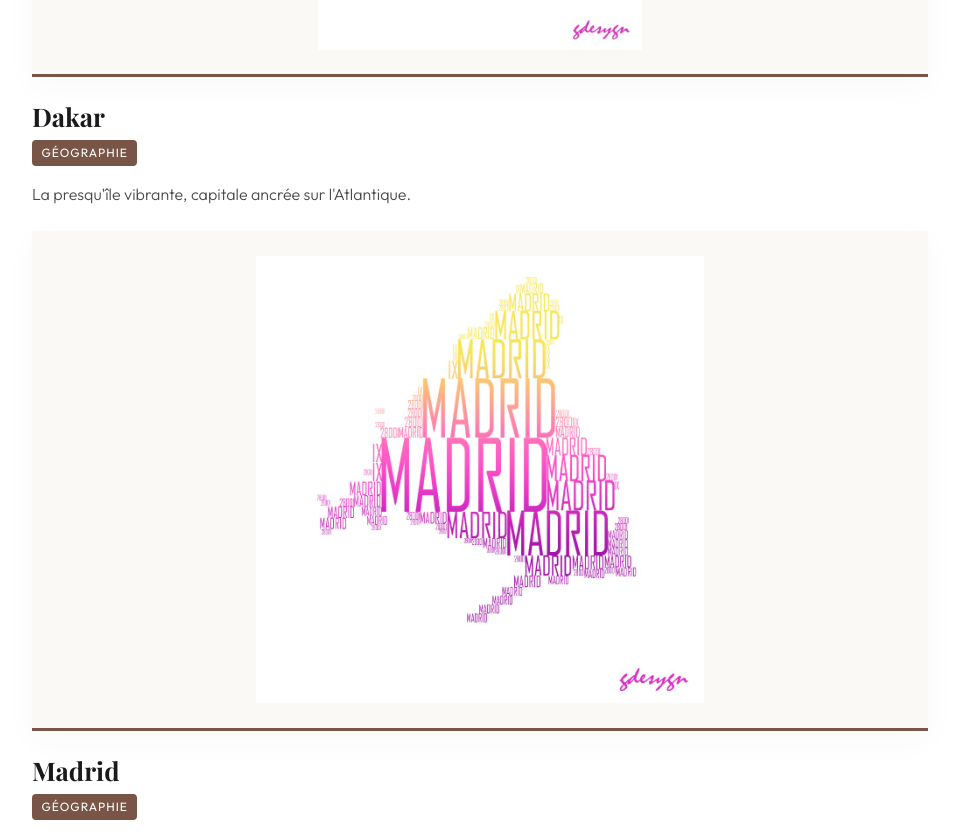
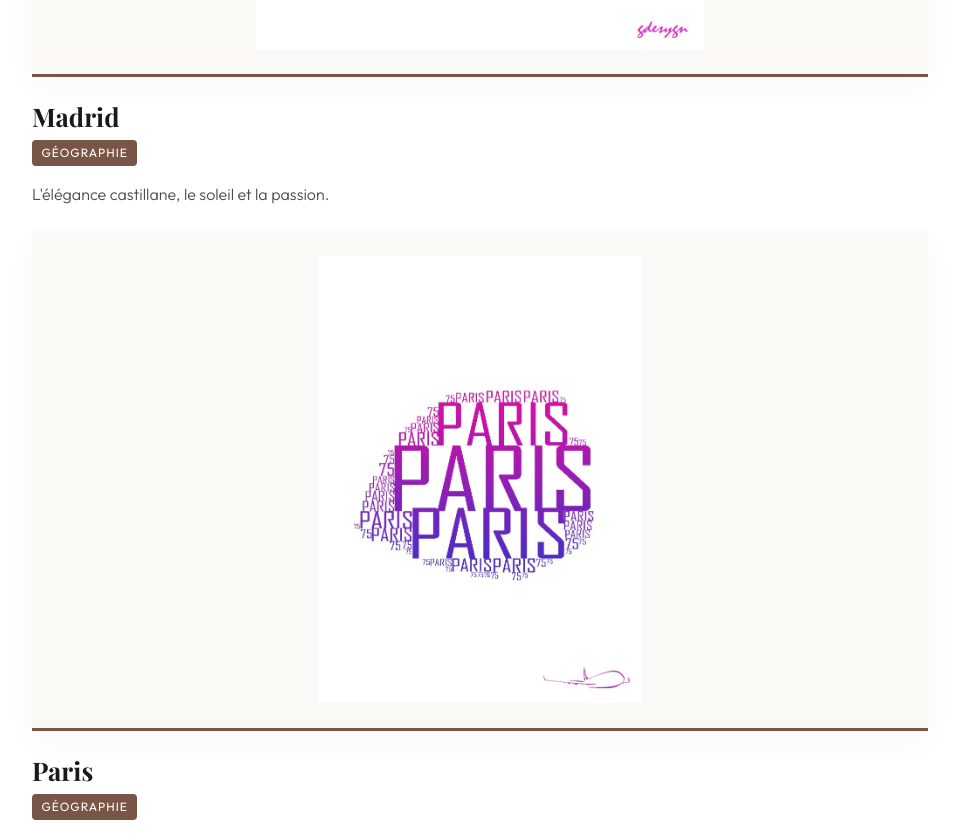
Before and after one commit to gdesygn/humanvalues, a React (Vite) app: page /galerie in a window 1280 px wide. Shown: the part 1962-2797 px from the top of the page, without its empty margins (160-1119 px from the left). Built offline with nearby package versions, Linux system fonts and the light colour scheme; a web font is replaced by a local one.

Commit message:
feat: finalisation et mise à jour de toutes les villes dans Galerie.jsx

```diff
--- a/src/pages/Galerie.jsx
+++ b/src/pages/Galerie.jsx
@@ -8,16 +8,24 @@ const ailes = [
     color: "#795548", // Marron / Terre
     description: "Les territoires, les origines, la géographie, l'ancrage profond dans le sol.",
     artworks: [
-      { id: "an1", title: "Rio de Janeiro", subject: "Géographie", text: "La Cidade Maravilhosa, sculptée par sa baie et son énergie.", image: "/artworks/geo_1.jpg" },
-      { id: "an2", title: "Dakar", subject: "Géographie", text: "La presqu'île vibrante, capitale ancrée sur l'Atlantique.", image: "/artworks/geo_2.jpg" },
-      { id: "an3", title: "Madrid", subject: "Géographie", text: "L'élégance castillane, le soleil et la passion.", image: "/artworks/geo_3.jpg" },
+      { id: "an1", title: "New York", subject: "Géographie", text: "L'effervescence urbaine, la ligne d'horizon sculptée par les gratte-ciels en lettres.", image: "/artworks/ville_newyork.jpg" },
+      { id: "an3", title: "Madrid", subject: "Géographie", text: "L'élégance castillane, le soleil et la passion.", image: "/artworks/ville_madrid.jpg" },
+      { id: "an3_1", title: "Paris", subject: "Géographie", text: "Le 75. La capitale rayonnante, historique et intemporelle.", image: "/artworks/ville_paris.jpg" },
       { id: "an4", title: "Las Vegas", subject: "Géographie", text: "Le mirage du désert, l'oasis de lumière et de démesure.", image: "/artworks/geo_4.jpg" },
       { id: "an5", title: "Tokyo", subject: "Géographie", text: "La mégalopole infinie, l'alliance de la tradition et du futur.", image: "/artworks/geo_5.jpg" },
-      { id: "an5_1", title: "Lille", subject: "Géographie", text: "Le 59. La chaleur du Nord, l'architecture flamande en typographie.", image: "/artworks/ville_6.jpg" },
-      { id: "an5_2", title: "Béziers", subject: "Géographie", text: "L'accent du Sud, l'arène et le soleil d'Occitanie.", image: "/artworks/ville_7.jpg" },
-      { id: "an5_3", title: "Lyon", subject: "Géographie", text: "Le 69. La capitale des Gaules forgée par ses deux fleuves.", image: "/artworks/ville_8.jpg" },
-      { id: "an5_4", title: "Marseille", subject: "Géographie", text: "Le 13. La cité phocéenne, rebelle, vibrante et méditerranéenne.", image: "/artworks/ville_9.jpg" },
+      { id: "an5_1", title: "Lille", subject: "Géographie", text: "Le 59. La chaleur du Nord, l'architecture flamande en typographie.", image: "/artworks/ville_lille.jpg" },
+      { id: "an5_2", title: "Béziers", subject: "Géographie", text: "L'accent du Sud, l'arène et le soleil d'Occitanie.", image: "/artworks/ville_beziers.jpg" },
+      { id: "an5_3", title: "Lyon", subject: "Géographie", text: "Le 69. La capitale des Gaules forgée par ses deux fleuves.", image: "/artworks/ville_lyon.jpg" },
+      { id: "an5_4", title: "Marseille", subject: "Géographie", text: "Le 13. La cité phocéenne, rebelle, vibrante et méditerranéenne.", image: "/artworks/ville_marseille.jpg" },
       { id: "an5_5", title: "Rennes", subject: "Géographie", text: "Le 35. Le cœur vibrant de la Bretagne, historique et festif.", image: "/artworks/ville_10.jpg" },
+      { id: "an5_6", title: "Cognac", subject: "Géographie", text: "L'élégance charentaise. La ville et son spiritueux d'exception forgés par les lettres.", image: "/artworks/ville_cognac.jpg" },
+      { id: "an5_7", title: "Angoulême", subject: "Géographie", text: "La cité des Valois et capitale de l'image, dessinée par la typographie.", image: "/artworks/ville_angouleme.jpg" },
+      { id: "an5_8", title: "Bordeaux Métropole", subject: "Géographie", text: "Le 33. L'ensemble métropolitain sculpté dans le code postal.", image: "/artworks/ville_bordeaux.jpg" },
+      { id: "an5_9", title: "Ivry-sur-Seine", subject: "Géographie", text: "Le 94. L'identité francilienne aux portes de la capitale.", image: "/artworks/ville_ivry.jpg" },
+      { id: "an5_10", title: "Berlin", subject: "Géographie", text: "L'âme vibrante et historique de la capitale allemande réunifiée.", image: "/artworks/ville_berlin.jpg" },
+      { id: "an5_11", title: "London", subject: "Géographie", text: "EC2P 2E. La majesté britannique, entre tradition et modernité absolue.", image: "/artworks/ville_london.jpg" },
+      { id: "an5_12", title: "Dakar", subject: "Géographie", text: "Le 686. Le rythme effréné, la presqu'île vibrante et la porte de l'Afrique.", image: "/artworks/ville_dakar.jpg" },
+      { id: "an5_13", title: "Genève", subject: "Géographie", text: "Le 41. Le carrefour international, le jet d'eau et l'excellence suisse.", image: "/artworks/ville_geneve.jpg" },
       { id: "an6", title: "Alpes Maritimes", subject: "Territoire", text: "La rencontre majestueuse entre la montagne et la Méditerranée.", image: "/artworks/region_1.jpg" },
       { id: "an7", title: "Alpes de Haute-Provence", subject: "Territoire", text: "Les gorges, la lavande, l'air pur des sommets du Sud.", image: "/artworks/region_2.jpg" },
       { id: "an8", title: "Monaco", subject: "Territoire", text: "La Principauté perchée, le Rocher au bord de l'eau.", image: "/artworks/region_3.jpg" },
```
